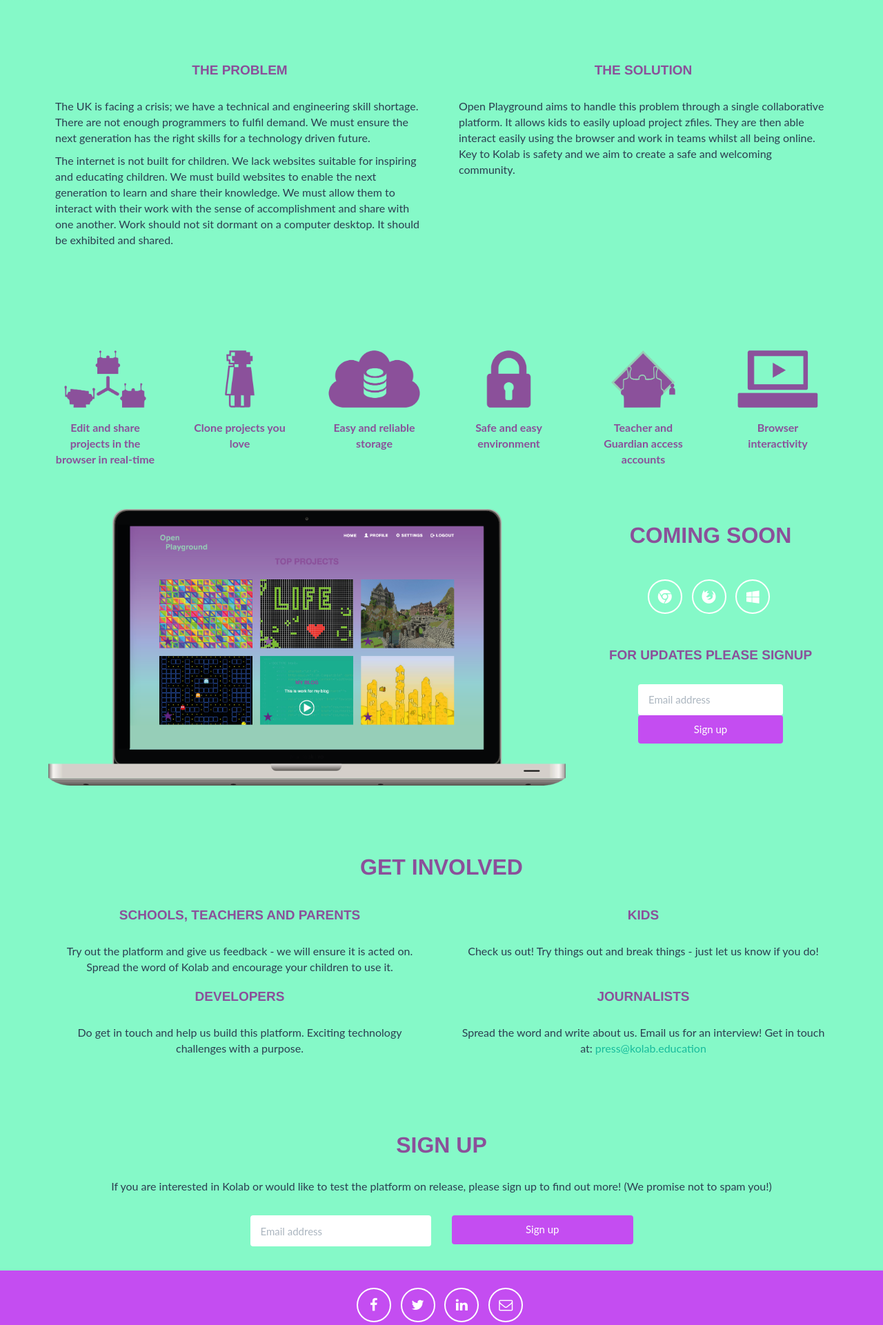
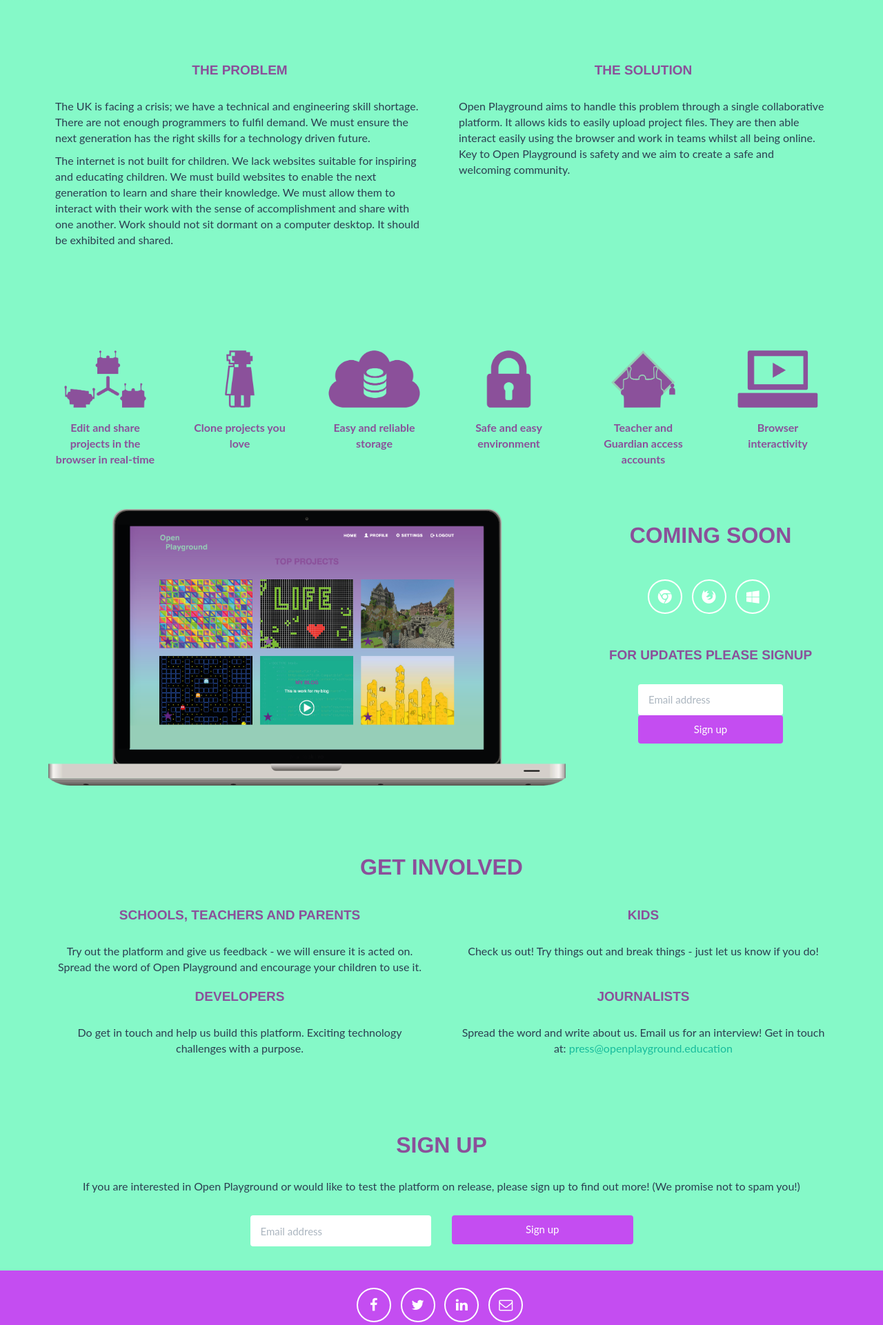
Before and after one commit to Kolab-Education/landing_page, a Flask app: page / in a window 1280 px wide. Shown: the part 806-2727 px from the top of the page at 69% size. Run offline with Flask 2, Linux system fonts and the light colour scheme; some libraries are stand-ins or nearby versions.

Commit message:
changing to openplayground

```diff
--- a/app/templates/base.html
+++ b/app/templates/base.html
@@ -8,7 +8,7 @@
   <meta name="description" content="">
   <meta name="author" content="">
 
-  <title>Kolab</title>
+  <title>Open Playground</title>
 
   <script>
     (function(i,s,o,g,r,a,m){i['GoogleAnalyticsObject']=r;i[r]=i[r]||function(){
--- a/app/templates/index.html
+++ b/app/templates/index.html
@@ -35,7 +35,7 @@
                   </div>
                   <div class="col-lg-6">
                   <h4>The Solution</h4>
-                  <p>Open Playground aims to handle this problem through a single collaborative platform. It allows kids to easily upload project zfiles. They are then able interact easily using the browser and work in teams whilst all being online. Key to Kolab is safety and we aim to create a safe and welcoming community.
+                  <p>Open Playground aims to handle this problem through a single collaborative platform. It allows kids to easily upload project files. They are then able interact easily using the browser and work in teams whilst all being online. Key to Open Playground is safety and we aim to create a safe and welcoming community.
             </div>
           </div>
       </div>
@@ -144,7 +144,7 @@
               <div class="row">
                 <div class="col-lg-6 text-center">
                     <h4>Schools, teachers and parents</h4>
-                    <p>Try out the platform and give us feedback - we will ensure it is acted on. Spread the word of Kolab and encourage your children to use it.
+                    <p>Try out the platform and give us feedback - we will ensure it is acted on. Spread the word of Open Playground and encourage your children to use it.
                 </div>
                 <div class="col-lg-6 text-center">
                   <h4>Kids</h4>
@@ -158,7 +158,7 @@
               </div>
                 <div class="col-lg-6 text-center">
                   <h4>Journalists</h4>
-                  <p>Spread the word and write about us. Email us for an interview! Get in touch at: <a href="mailto:ruby@kolab.education?subject=">press@kolab.education</a>
+                  <p>Spread the word and write about us. Email us for an interview! Get in touch at: <a href="mailto:ruby.childs1@gmail.com?subject=">press@openplayground.education</a>
                 </div>
               </div>
             </div>
@@ -172,7 +172,7 @@
             <div class="row">
                 <div class="col-lg-12 text-center">
                     <h2>Sign up</h2>
-                    <p>If you are interested in Kolab or would like to test the platform on release, please sign up to find out more! (We promise not to spam you!)
+                    <p>If you are interested in Open Playground or would like to test the platform on release, please sign up to find out more! (We promise not to spam you!)
                     </p>
                 </div>
             </div>
```
Also changed, not shown: favicon.ico.
